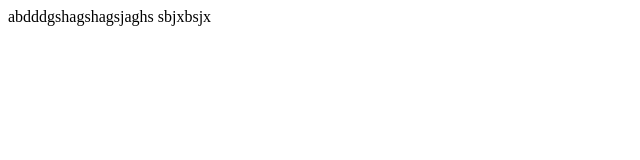
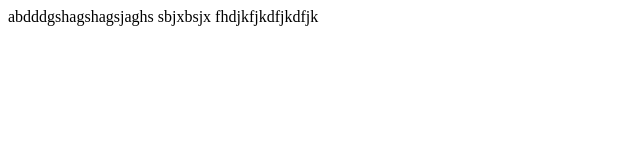
Before and after one commit to VaishaliKC/demo, a plain HTML site: page index.html in a window 1280 px wide. Shown: the whole page, without its empty margins (0-640 px from the left). Drawn offline with Linux system fonts and the light colour scheme.

Commit message:
added thir line

```diff
--- a/index.html
+++ b/index.html
@@ -9,5 +9,6 @@
 <body>
     abdddgshagshagsjaghs
     sbjxbsjx
+    fhdjkfjkdfjkdfjk
 </body>
 </html>
```
